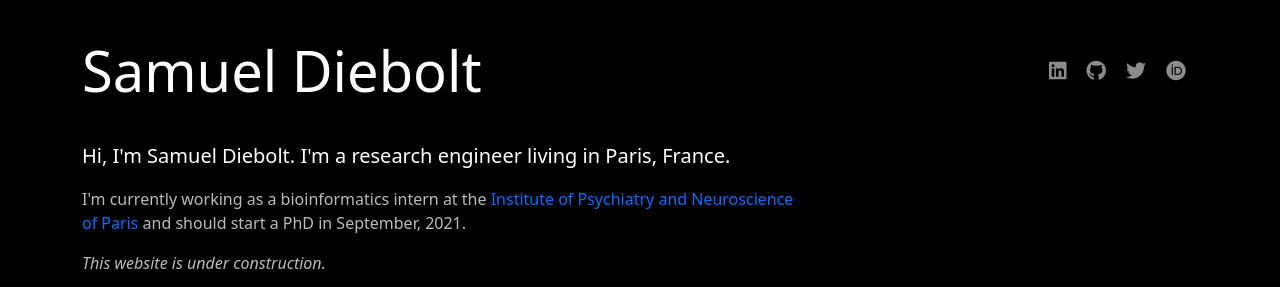
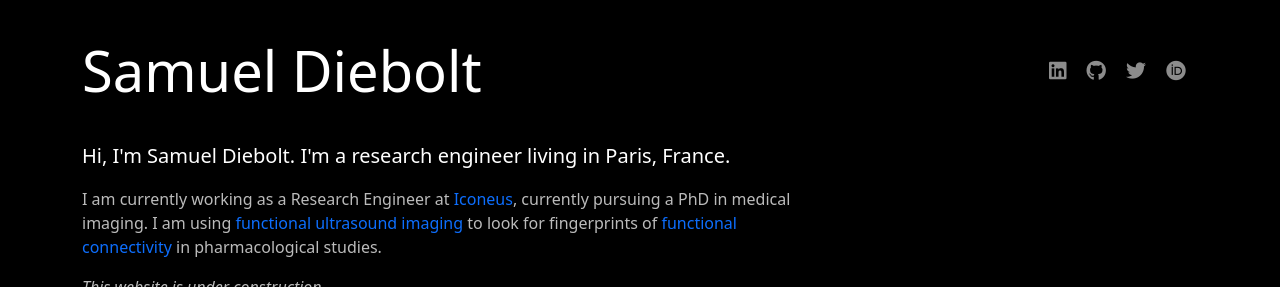
Before and after one commit to sdiebolt/sdiebolt.github.io, a Jekyll site: the page built from index.html, in a window 1280 px wide, cut to the strip 0-287 px from the top of the page. Built offline with Jekyll 4.4.1, drawn with Linux system fonts in a browser that asks for light colours; nearby versions of some CDN libraries.

Commit message:
Update index.html

```diff
--- a/index.html
+++ b/index.html
@@ -11,9 +11,13 @@ title: Home
   </p>
 
   <p>
-    I'm currently working as a bioinformatics intern at the
-    <a href="https://ipnp.paris5.inserm.fr/english-language">Institute of Psychiatry and Neuroscience of Paris</a>
-    and should start a PhD in September, 2021.
+    I am currently working as a Research Engineer at
+    <a href="https://iconeus.com">Iconeus</a>, currently pursuing a PhD in medical
+    imaging. I am using
+    <a href="https://en.wikipedia.org/wiki/Functional_ultrasound_imaging">functional ultrasound imaging</a>
+    to look for fingerprints of
+    <a href="https://en.wikipedia.org/wiki/Functional_ultrasound_imaging">functional connectivity</a>
+    in pharmacological studies.
   </p>
 
   <p>
```
